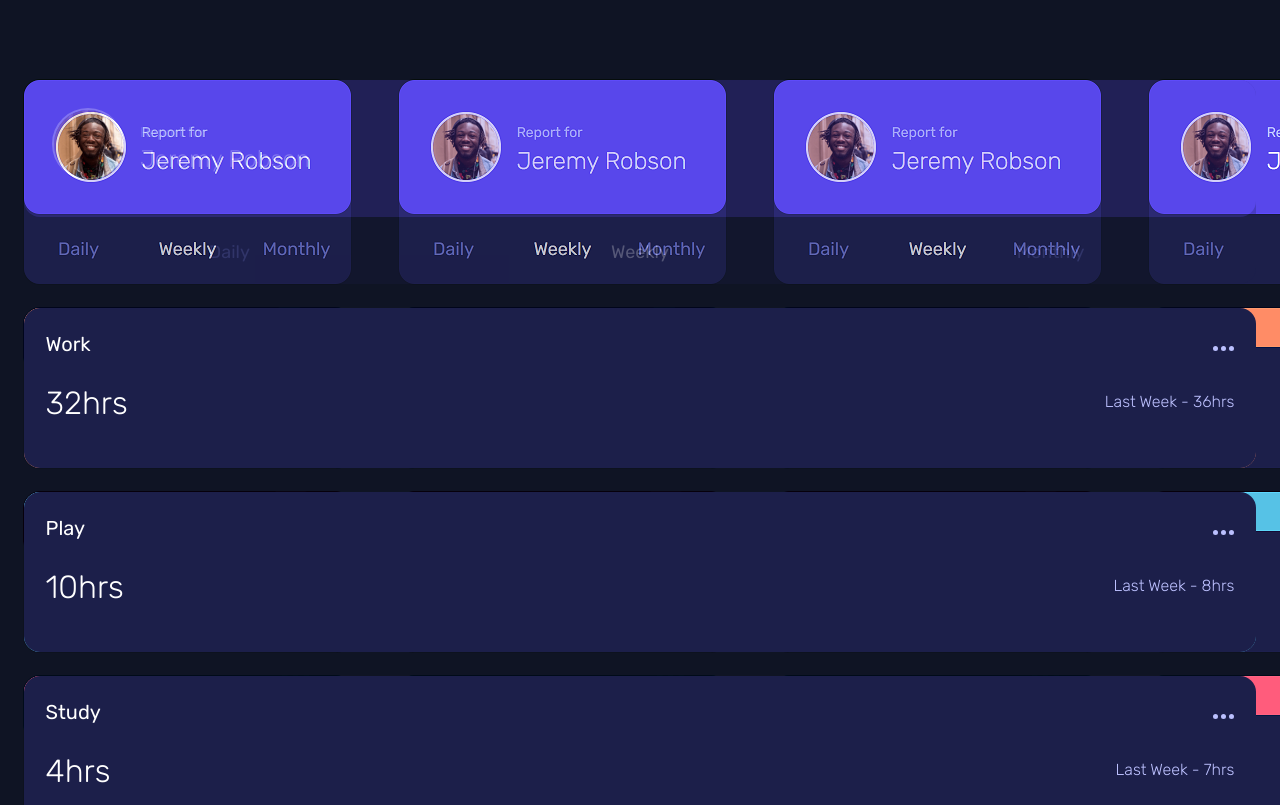
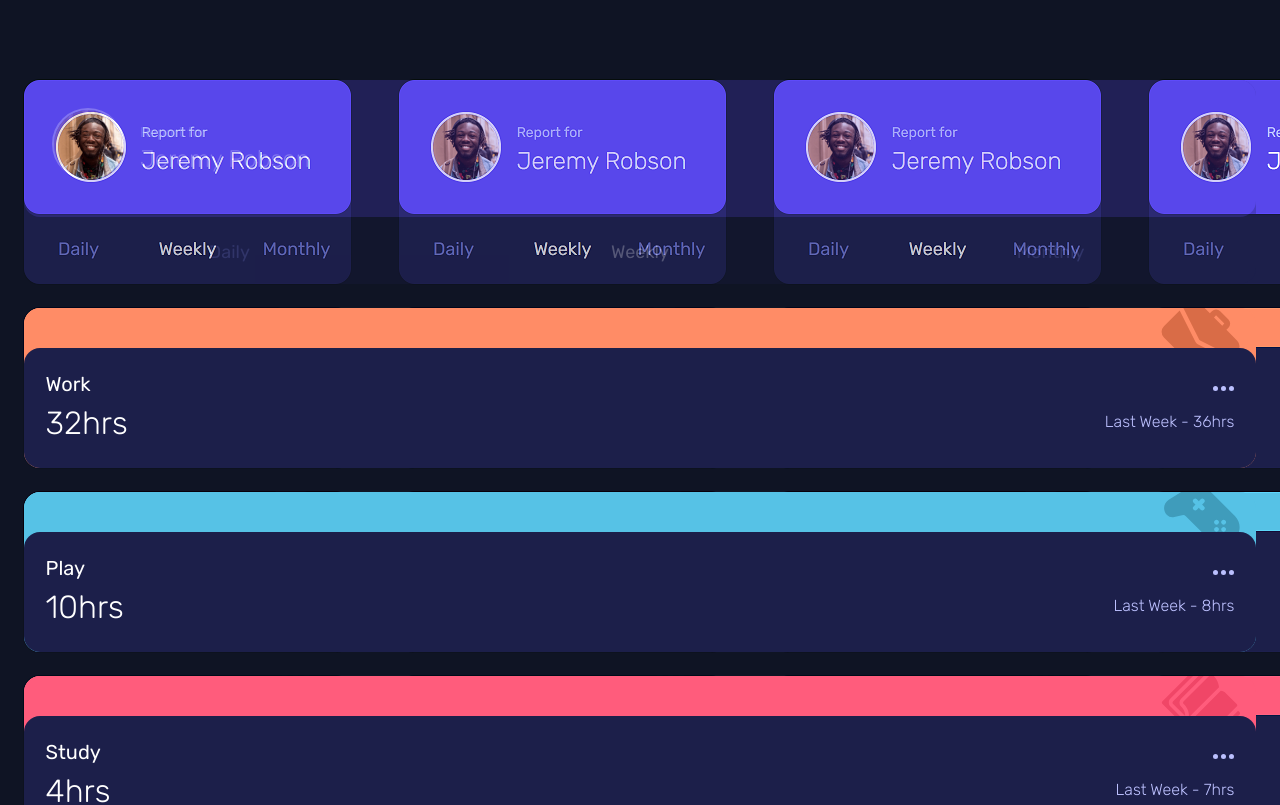
Before and after one commit to TheDilp/timetracker, a React (Create React App) app: page / in a window 1280 px wide. Shown: the top 805 px of the page. Built offline with nearby package versions, Linux system fonts and the light colour scheme.

Commit message:
Updated habit card content heights

```diff
--- a/src/App.css
+++ b/src/App.css
@@ -123,6 +123,7 @@ body {
 /** HABIT CARD **/
 
 .habitCard {
+  /* opacity: 0.5; */
   display: flex;
   flex-direction: column;
   justify-content: flex-end;
@@ -138,7 +139,7 @@ body {
   position: relative;
   z-index: 2;
   flex-wrap: wrap;
-  height: 75.5%;
+  height: 4.5rem;
   background-color: var(--dark-blue);
   border-radius: var(--card-border-radius);
 }
```
